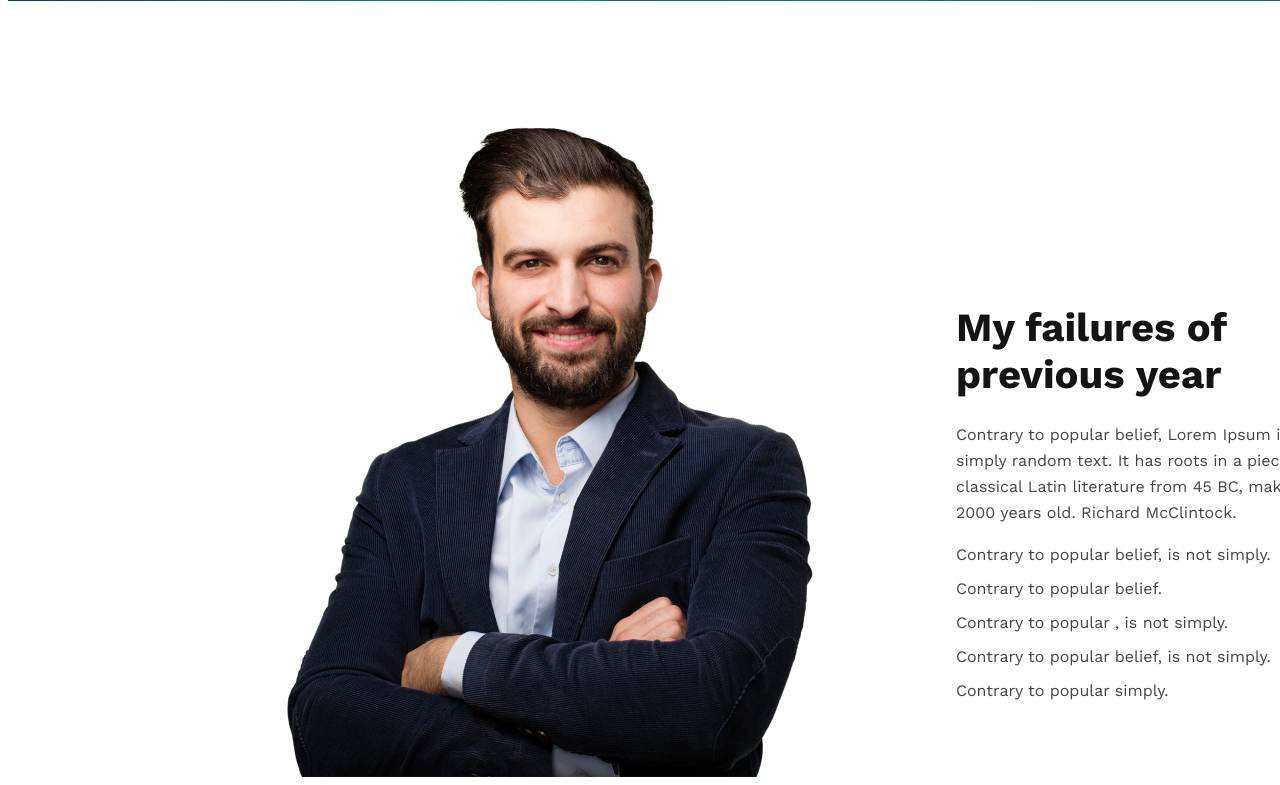
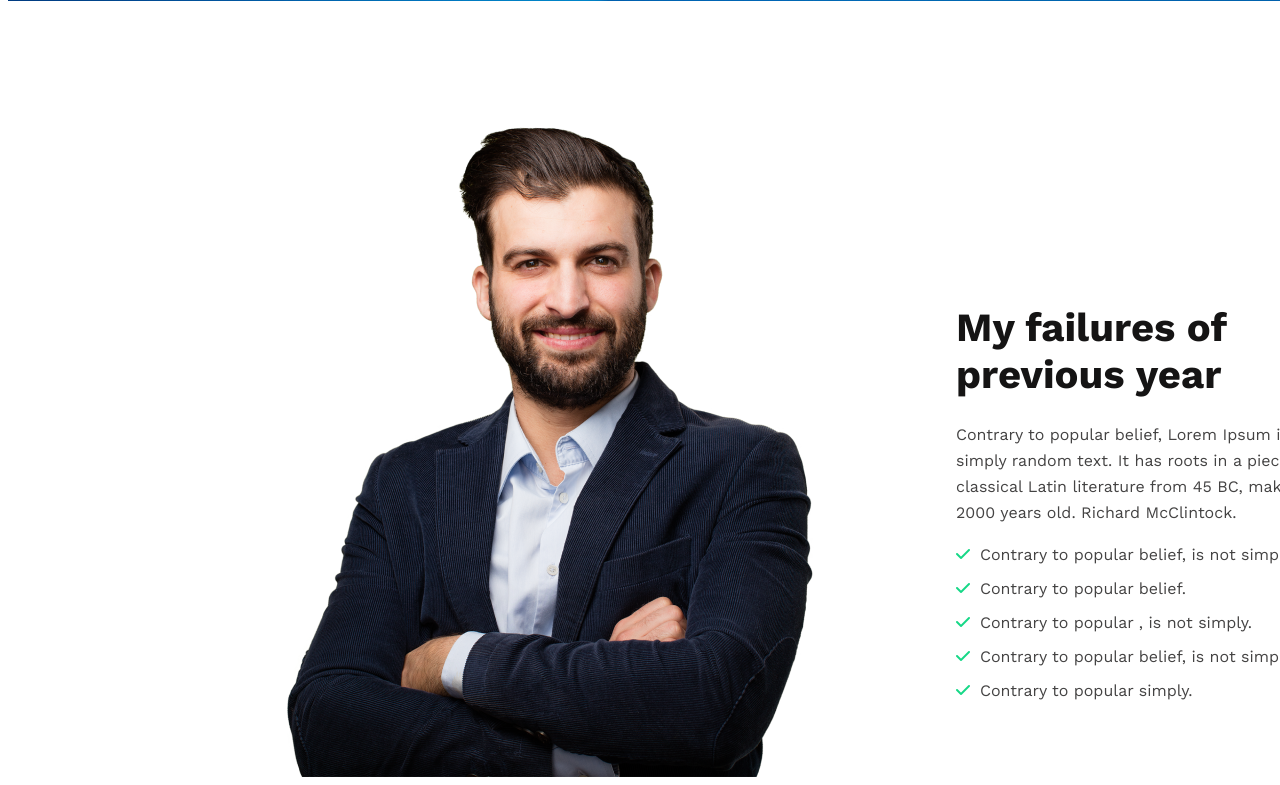
Before and after one commit to Study-Projects-By-MAAB/Module-5, a plain HTML site: page index.html in a window 1280 px wide. Shown: the part 815-1600 px from the top of the page. Drawn offline with nearby package versions, Linux system fonts and the light colour scheme.

Commit message:
icon added

```diff
--- a/index.html
+++ b/index.html
@@ -10,9 +10,13 @@
       href="https://fonts.googleapis.com/css2?family=Work+Sans:wght@400;700&display=swap"
       rel="stylesheet"
     />
+    <!-- icon link -->
+    <script
+      src="https://kit.fontawesome.com/27d70842ab.js"
+      crossorigin="anonymous"
+    ></script>
 
     <title>Module-5 Website Design Task</title>
-
     <link rel="stylesheet" href="style.css" />
   </head>
   <body>
@@ -43,11 +47,24 @@
             It has roots in a piece of classical Latin literature from 45 BC,
             making it over 2000 years old. Richard McClintock.
           </p>
-          <p class="failure-p p1">Contrary to popular belief, is not simply.</p>
-          <p class="failure-p p2">Contrary to popular belief.</p>
-          <p class="failure-p p3">Contrary to popular , is not simply.</p>
-          <p class="failure-p p4">Contrary to popular belief, is not simply.</p>
-          <p class="failure-p p5">Contrary to popular simply.</p>
+          <p class="failure-p p1">
+            <i class="fa-solid fa-check"></i>Contrary to popular belief, is not
+            simply.
+          </p>
+          <p class="failure-p p2">
+            <i class="fa-solid fa-check"></i>Contrary to popular belief.
+          </p>
+          <p class="failure-p p3">
+            <i class="fa-solid fa-check"></i>Contrary to popular , is not
+            simply.
+          </p>
+          <p class="failure-p p4">
+            <i class="fa-solid fa-check"></i>Contrary to popular belief, is not
+            simply.
+          </p>
+          <p class="failure-p p5">
+            <i class="fa-solid fa-check"></i>Contrary to popular simply.
+          </p>
         </div>
       </section>
     </main>
--- a/style.css
+++ b/style.css
@@ -119,3 +119,7 @@
 .p5 {
     margin-top: 8px;
 }
+.fa-check{
+    color: #16D887;
+    margin-right: 10px;
+}
```
